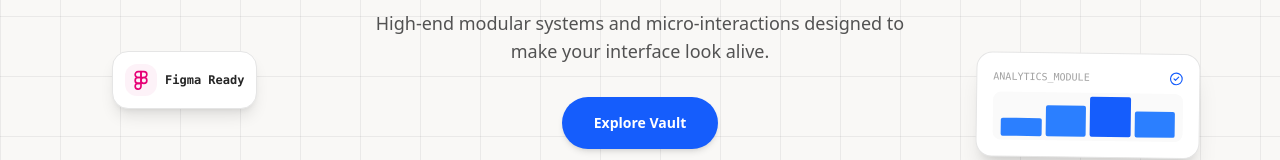
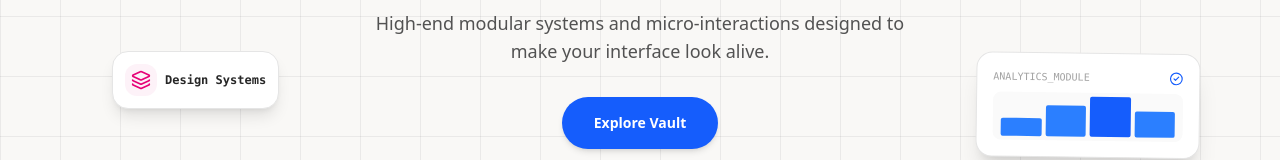
Before and after one commit to itznik/studio-component-archive, a Next.js app: page / in a window 1280 px wide. Shown: the part 524-684 px from the top of the page. Built offline with nearby package versions, Linux system fonts and the light colour scheme.

Commit message:
Update HeroWorkspace.tsx

```diff
--- a/components/HeroWorkspace.tsx
+++ b/components/HeroWorkspace.tsx
@@ -2,7 +2,7 @@
 
 import React from "react";
 import { motion } from "framer-motion";
-import { Code2, Figma, FileText, CheckCircle2 } from "lucide-react";
+import { Code2, Layers, CheckCircle2 } from "lucide-react";
 
 export default function HeroWorkspace() {
   return (
@@ -79,16 +79,16 @@ export default function HeroWorkspace() {
           <span className="text-xs font-mono font-bold text-neutral-800">VS Code</span>
         </motion.div>
 
-        {/* Floating Tool Badge: Figma */}
+        {/* Floating Tool Badge: Layers */}
         <motion.div
           animate={{ y: [0, -8, 0] }}
           transition={{ repeat: Infinity, duration: 7, ease: "easeInOut", delay: 2 }}
           className="absolute bottom-32 left-28 p-3 bg-white border border-neutral-200 rounded-2xl shadow-lg pointer-events-auto flex items-center gap-2"
         >
           <div className="w-8 h-8 rounded-xl bg-pink-50 text-pink-600 flex items-center justify-center">
-            <Figma className="w-5 h-5" />
+            <Layers className="w-5 h-5" />
           </div>
-          <span className="text-xs font-mono font-bold text-neutral-800">Figma Ready</span>
+          <span className="text-xs font-mono font-bold text-neutral-800">Design Systems</span>
         </motion.div>
 
         {/* Floating Mini UI Preview Card */}
```
